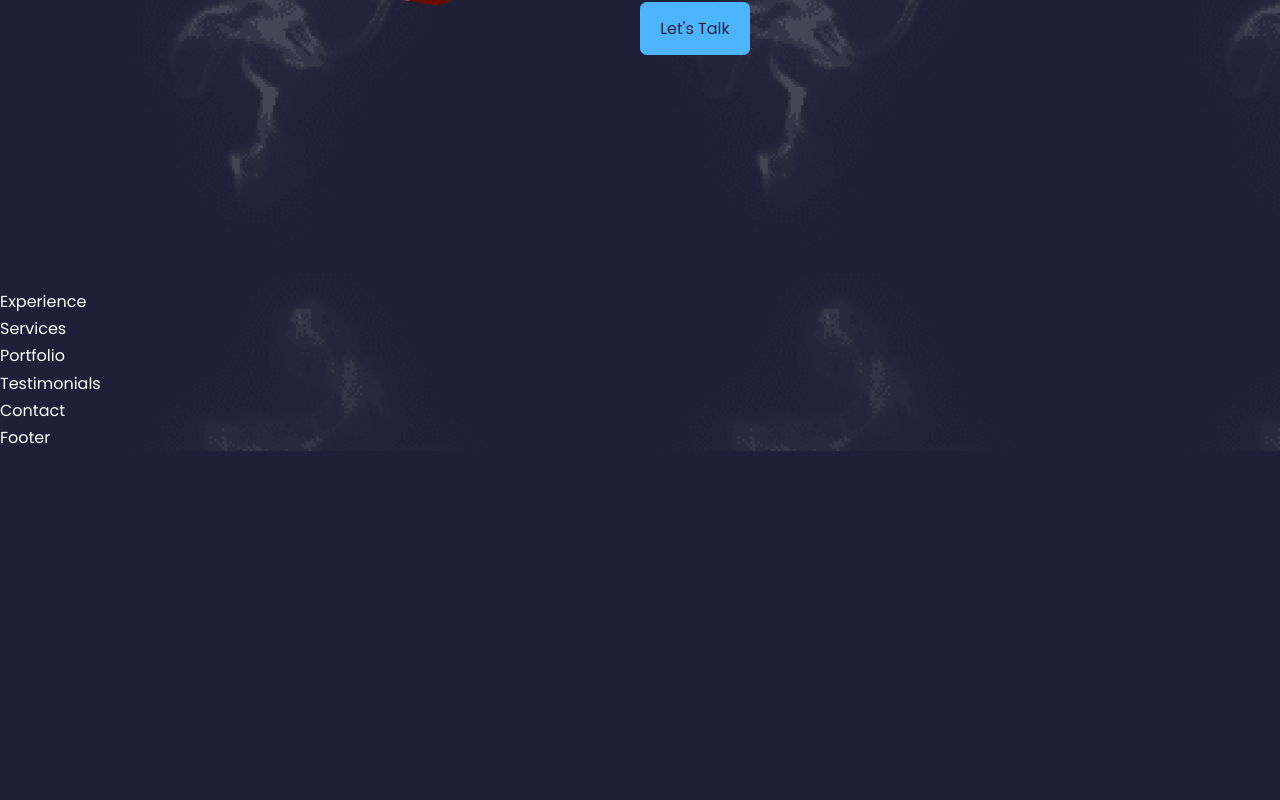
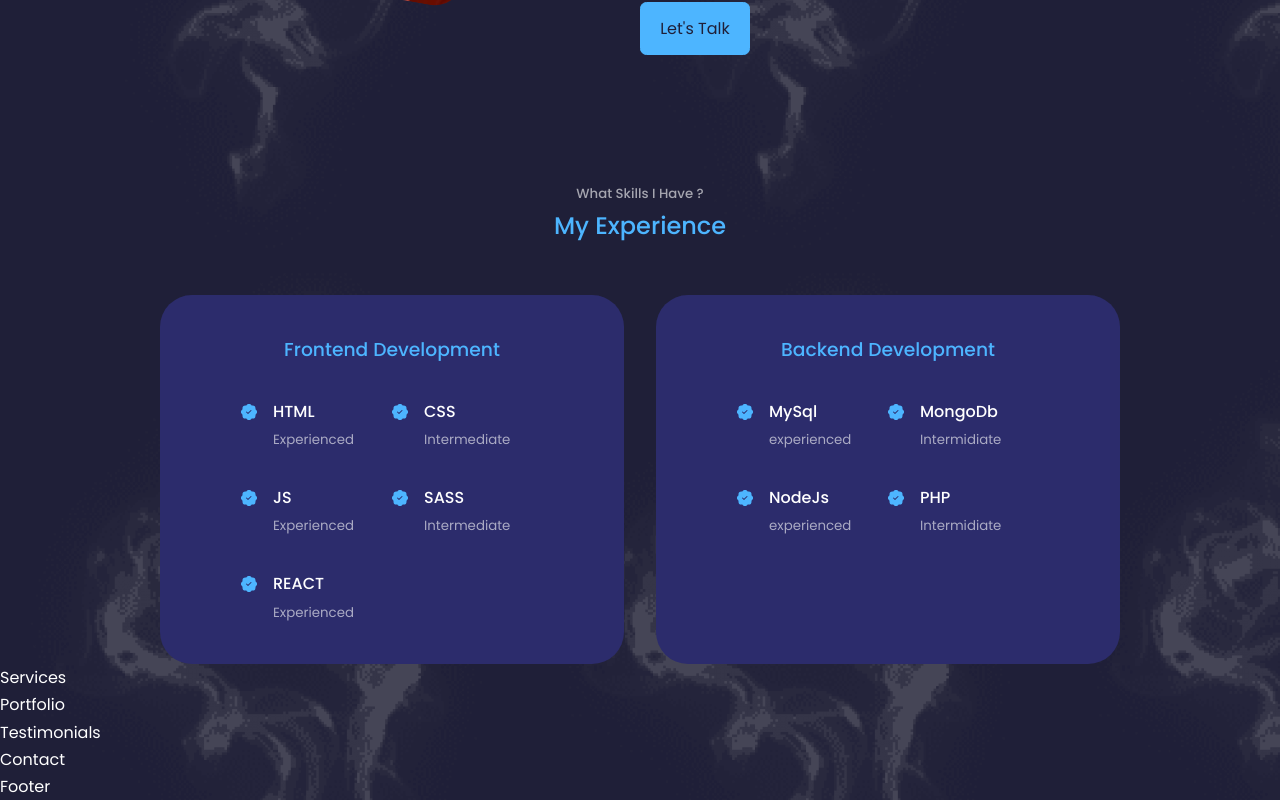
Before and after one commit to Mechack08/portfolio-8pro-website, a React (Create React App) app: page / in a window 1280 px wide. Shown: the part 1440-2240 px from the top of the page. Before the commit the page ends 1891 px from the top, so only its background shows below. Built offline with nearby package versions, Linux system fonts and the light colour scheme.

Commit message:
Experience Section done

```diff
--- /dev/null
+++ b/src/components/experience/Articles.jsx
@@ -0,0 +1,17 @@
+import React from "react";
+
+const Articles = ({ logo, title, detail }) => {
+  const Logo = logo ? logo : "";
+  return (
+    <article className="experience_details">
+      {logo ? <Logo className="experience_details-icon" /> : null}
+
+      <div>
+        <h4>{title}</h4>
+        <small className="text-light">{detail}</small>
+      </div>
+    </article>
+  );
+};
+
+export default Articles;
--- a/src/components/experience/Experience.jsx
+++ b/src/components/experience/Experience.jsx
@@ -1,8 +1,70 @@
 import React from "react";
 import "./experience.css";
+import Articles from "./Articles";
+import { BsPatchCheckFill } from "react-icons/bs";
 
 const Experience = () => {
-  return <div>Experience</div>;
+  return (
+    <section id="experience">
+      <h5>What Skills I Have ?</h5>
+      <h2>My Experience</h2>
+
+      <div className="container experience__container">
+        <div className="experience__fontend">
+          <h3>Frontend Development</h3>
+          <div className="experience__content">
+            <Articles
+              logo={BsPatchCheckFill}
+              title="HTML"
+              detail="Experienced"
+            />
+            <Articles
+              logo={BsPatchCheckFill}
+              title="CSS"
+              detail="Intermediate"
+            />
+            <Articles logo={BsPatchCheckFill} title="JS" detail="Experienced" />
+            <Articles
+              logo={BsPatchCheckFill}
+              title="SASS"
+              detail="Intermediate"
+            />
+            <Articles
+              logo={BsPatchCheckFill}
+              title="REACT"
+              detail="Experienced"
+            />
+          </div>
+        </div>
+
+        <div className="experience__backend">
+          <h3>Backend Development</h3>
+          <div className="experience__content">
+            <Articles
+              logo={BsPatchCheckFill}
+              title="MySql"
+              detail="experienced"
+            />
+            <Articles
+              logo={BsPatchCheckFill}
+              title="MongoDb"
+              detail="Intermidiate"
+            />
+            <Articles
+              logo={BsPatchCheckFill}
+              title="NodeJs"
+              detail="experienced"
+            />
+            <Articles
+              logo={BsPatchCheckFill}
+              title="PHP"
+              detail="Intermidiate"
+            />
+          </div>
+        </div>
+      </div>
+    </section>
+  );
 };
 
 export default Experience;
--- a/src/components/experience/experience.css
+++ b/src/components/experience/experience.css
@@ -0,0 +1,66 @@
+.experience__container {
+  display: grid;
+  grid-template-columns: repeat(2, 1fr);
+  gap: 2rem;
+}
+
+.experience__container > div {
+  background: var(--color-bg-variant);
+  padding: 2.4rem 5rem;
+  border-radius: 2rem;
+  border: 1px solid transparent;
+  transition: var(--transition);
+}
+
+.experience__container > div:hover {
+  background: transparent;
+  border-color: var(--color-primary-variant);
+  cursor: default;
+}
+
+.experience__container > div h3 {
+  text-align: center;
+  margin-bottom: 2rem;
+  color: var(--color-primary);
+}
+
+.experience__content {
+  display: grid;
+  grid-template-columns: repeat(2, 1fr);
+  row-gap: 2rem;
+}
+
+.experience_details {
+  display: flex;
+  gap: 1rem;
+}
+
+.experience_details-icon {
+  margin-top: 6px;
+  color: var(--color-primary);
+}
+
+/* ================= MEDIA QUERIES (MEDIUM DEVICES) =============== */
+@media screen and (max-width: 1024px) {
+  .experience__container {
+    grid-template-columns: 1fr;
+  }
+
+  .experience__container > div {
+    width: 80%;
+    padding: 2rem;
+    margin: 0 auto;
+  }
+}
+
+/* ================= MEDIA QUERIES (SMALL DEVICES) =============== */
+@media screen and (max-width: 600px) {
+  .experience__container {
+    gap: 1rem;
+  }
+
+  .experience__container > div {
+    width: 100%;
+    padding: 2rem 1rem;
+  }
+}
--- a/src/index.css
+++ b/src/index.css
@@ -61,7 +61,6 @@
 
 section {
   margin-top: 8rem;
-  height: 100vh;
 }
 
 section > h2,
```
